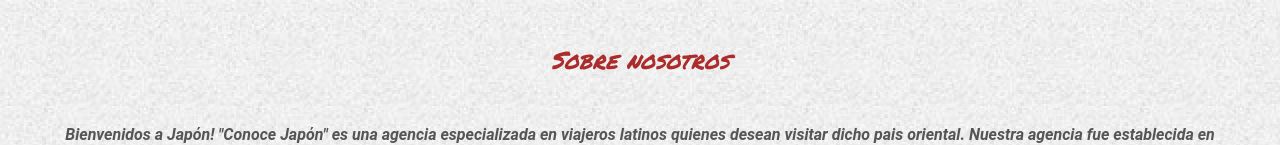
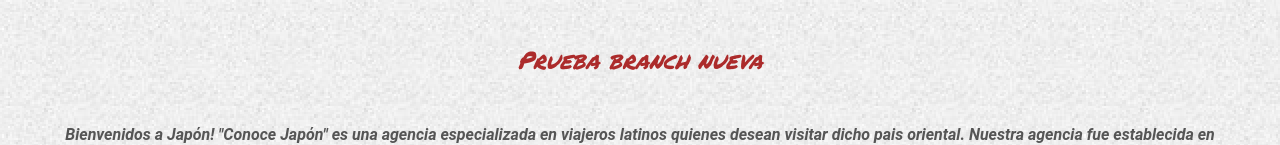
Before and after one commit to jonathan-ezequiel-cepeda/conoce-japon, a website: page index.html in a window 1280 px wide. Shown: the part 484-629 px from the top of the page. Drawn offline with nearby package versions, Linux system fonts and the light colour scheme.

Commit message:
se cambio un h3 del index

```diff
--- a/index.html
+++ b/index.html
@@ -53,7 +53,7 @@
 
   <section class="center">
     <img class="banner borde" src="imagenes/banner.jpg" alt="banner">
-    <h3>Sobre nosotros</h3>
+    <h3>Prueba branch nueva</h3>
     <p>Bienvenidos a Japόn! "Conoce Japόn" es una agencia especializada en viajeros latinos quienes desean visitar dicho pais oriental. Nuestra agencia fue establecida en 1991 y llevamos más de 25 años de rendimiento y experiencia trabajando en conjunto con otras agencias de viajes de Latinoamerica. Japόn cuenta con muchos lugares expectaculares de muy enriqusedora base histόrica, cultural, arquitectonica y tecnologica. Todo esto combinado con una hermosa naturaleza y deliciosos placeres grastronόmicos. No deje de visitar este país lleno de energía y hospitalidad. Será un placer para todo el equipo de "Conoce Japόn" poder apoyar su viaje!!</p>
   </section>
 
```
